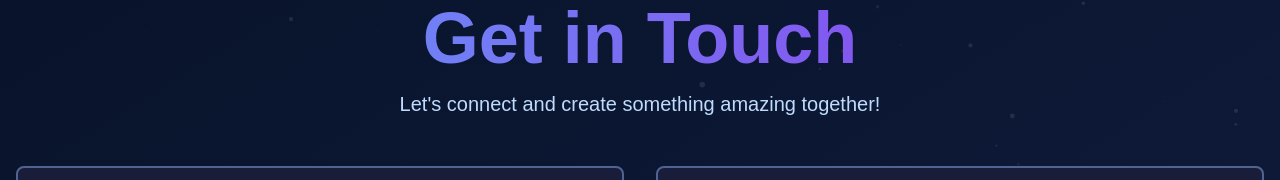
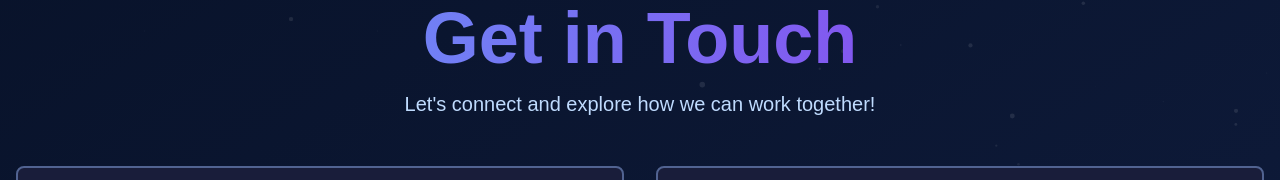
Before and after one commit to himanshushukla31/himanshu-portfolio, a Next.js app: page /contact in a window 1280 px wide. Shown: the part 232-412 px from the top of the page. Built offline with nearby package versions, Linux system fonts and the light colour scheme.

Commit message:
removed unnecessary imports

```diff
--- a/src/app/about/page.tsx
+++ b/src/app/about/page.tsx
@@ -3,7 +3,7 @@
 import React, { useState, useEffect } from 'react';
 import Image from 'next/image';
 import { motion } from 'framer-motion';
-import { FaGithub, FaLinkedin, FaEnvelope } from 'react-icons/fa';
+import { FaGithub, FaLinkedin } from 'react-icons/fa';
 import { SiLeetcode } from 'react-icons/si';
 
 const skills = {
--- a/src/app/contact/page.tsx
+++ b/src/app/contact/page.tsx
@@ -3,7 +3,7 @@
 import React, { useState, useEffect } from 'react';
 import { FaEnvelope, FaLinkedin, FaInstagram, FaGithub } from 'react-icons/fa';
 import Link from 'next/link';
-import { motion, useAnimation } from 'framer-motion';
+import { motion } from 'framer-motion';
 
 const ContactPage = () => {
   const [mousePosition, setMousePosition] = useState({ x: 0, y: 0 });
@@ -87,7 +87,7 @@ const ContactPage = () => {
           <h1 className="text-5xl md:text-7xl font-extrabold mb-4 text-transparent bg-clip-text bg-gradient-to-r from-blue-400 to-purple-600">
             Get in Touch
           </h1>
-          <p className="text-xl text-blue-200">Let's connect and create something amazing together!</p>
+          <p className="text-xl text-blue-200">Let&apos;s connect and explore how we can work together!</p>
         </motion.div>
 
         <div className="grid grid-cols-1 md:grid-cols-2 gap-8">
```
